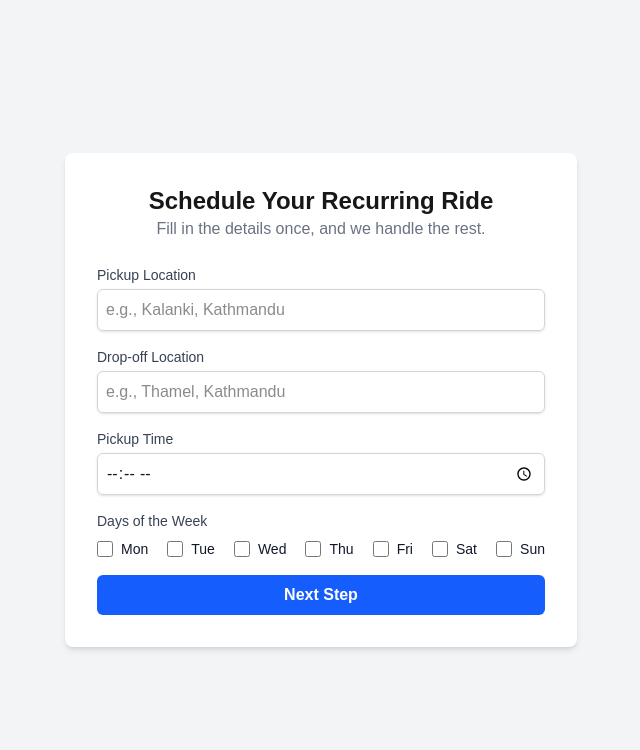
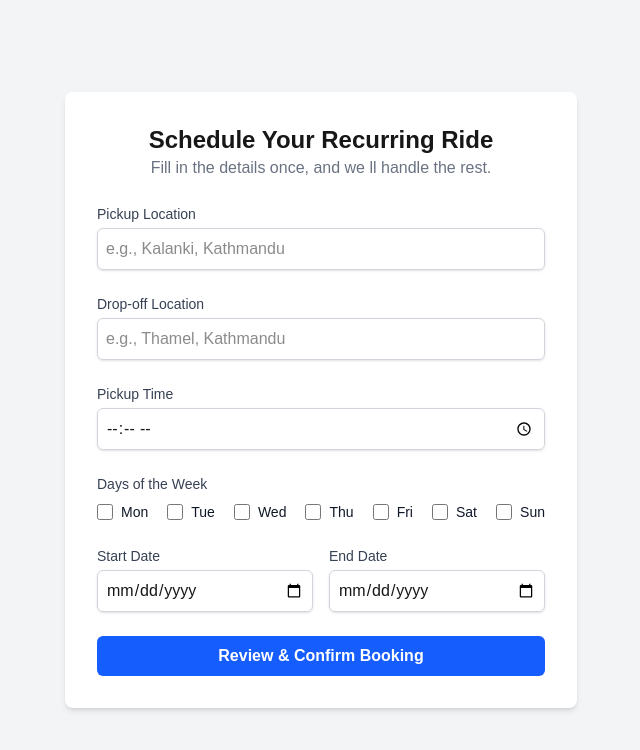
Before and after one commit to peedutronix/ridebooking, a Next.js app: page / in a window 1280 px wide. Shown: the top 750 px of the page, without its empty margins (319-959 px from the left). Built offline with nearby package versions, Linux system fonts and the light colour scheme.

Commit message:
Fix issues

```diff
--- a/src/app/page.tsx
+++ b/src/app/page.tsx
@@ -3,18 +3,18 @@ export default function BookingPage() {
   const daysOfWeek = ['Mon', 'Tue', 'Wed', 'Thu', 'Fri', 'Sat', 'Sun'];
 
   return (
-    <main className="flex items-center justify-center min-h-screen bg-gray-100">
+    <main className="flex items-center justify-center min-h-screen bg-gray-100 py-12">
       <div className="w-full max-w-lg p-8 space-y-6 bg-white rounded-lg shadow-md">
         <div>
           <h1 className="text-2xl font-bold text-center">
             Schedule Your Recurring Ride
           </h1>
           <p className="text-center text-gray-500">
-            Fill in the details once, and we handle the rest.
+            Fill in the details once, and we ll handle the rest.
           </p>
         </div>
 
-        <form className="space-y-4">
+        <form className="space-y-6">
           {/* Location Fields */}
           <div>
             <label htmlFor="pickup" className="block text-sm font-medium text-gray-700">
@@ -43,8 +43,6 @@ export default function BookingPage() {
               required
             />
           </div>
-
-          {/* === NEW CODE STARTS HERE === */}
 
           {/* Pickup Time */}
           <div>
@@ -83,15 +81,43 @@ export default function BookingPage() {
             </div>
           </div>
 
+          {/* === NEW CODE STARTS HERE === */}
+
+          {/* Date Range */}
+          <div className="flex items-center space-x-4">
+            <div className="w-1/2">
+              <label htmlFor="startDate" className="block text-sm font-medium text-gray-700">
+                Start Date
+              </label>
+              <input
+                type="date"
+                id="startDate"
+                name="startDate"
+                className="w-full p-2 mt-1 border border-gray-300 rounded-md shadow-sm focus:ring-blue-500 focus:border-blue-500"
+                required
+              />
+            </div>
+            <div className="w-1/2">
+              <label htmlFor="endDate" className="block text-sm font-medium text-gray-700">
+                End Date
+              </label>
+              <input
+                type="date"
+                id="endDate"
+                name="endDate"
+                className="w-full p-2 mt-1 border border-gray-300 rounded-md shadow-sm focus:ring-blue-500 focus:border-blue-500"
+                required
+              />
+            </div>
+          </div>
+
           {/* === NEW CODE ENDS HERE === */}
-
-          {/* Date fields will go here next */}
 
           <button
             type="submit"
             className="w-full px-4 py-2 font-bold text-white bg-blue-600 rounded-md hover:bg-blue-700 focus:outline-none focus:ring-2 focus:ring-offset-2 focus:ring-blue-500"
           >
-            Next Step
+            Review & Confirm Booking
           </button>
         </form>
       </div>
```
